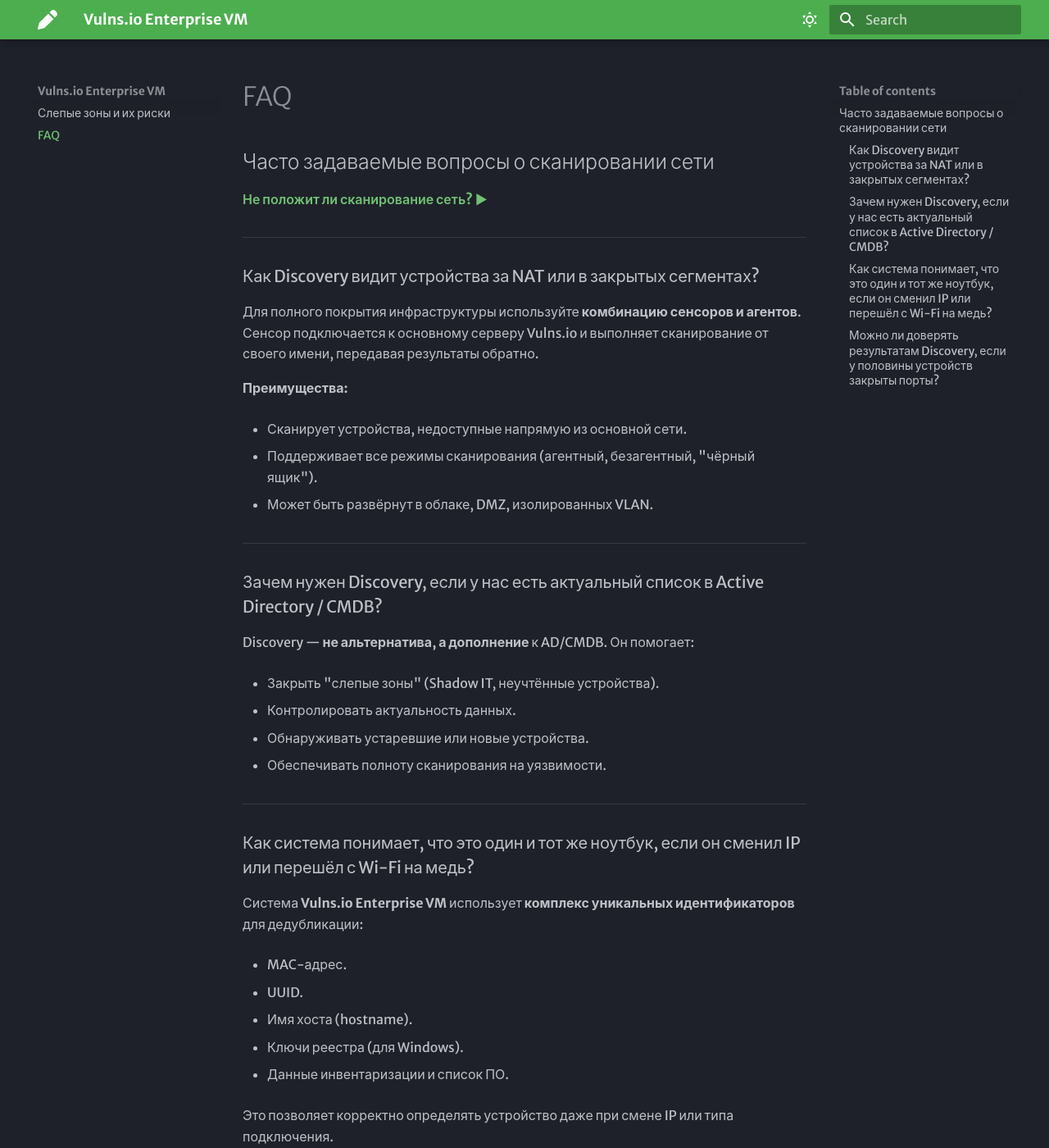
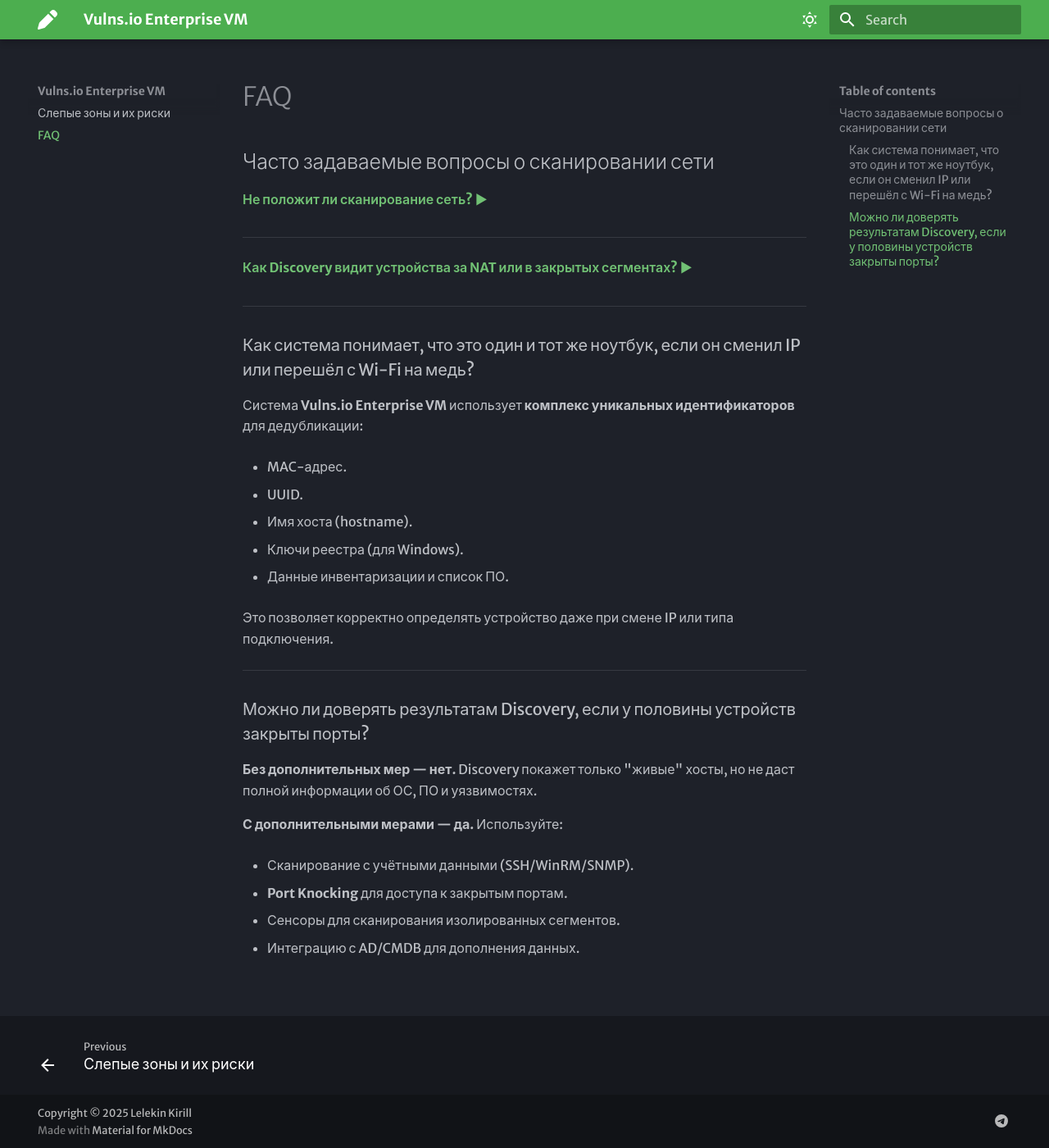
Before and after one commit to lelekinkirill96/mkdocs_portfolio, an MkDocs documentation site: the page built from docs/FAQ.md, in a window 1280 px wide and 1400 px high. Shown: the whole window at 82% size. Built offline with MkDocs 1.6.1 and Material for MkDocs 9.7.7, drawn with Linux system fonts in a browser that asks for light colours.

Commit message:
Update FAQ.md

```diff
--- a/docs/FAQ.md
+++ b/docs/FAQ.md
@@ -98,31 +98,80 @@
 
 ---
 
-### Как Discovery видит устройства за NAT или в закрытых сегментах?
+<script>
+function toggleText() {
+  const text = document.getElementById("hiddenTextNAT");
+  const link = document.getElementById("toggleLinkNAT");
 
-Для полного покрытия инфраструктуры используйте **комбинацию сенсоров и агентов**. Сенсор подключается к основному серверу Vulns.io и выполняет сканирование от своего имени, передавая результаты обратно.
+  if (text.style.display === "none" || text.style.display === "") {
+    text.style.display = "block";
+    link.textContent = "Скрыть ответ ▼";
+  } else {
+    text.style.display = "none";
+    link.textContent = "Как Discovery видит устройства за NAT или в закрытых сегментах? ▶";
+  }
+}
+</script>
 
-**Преимущества:**
+<style>
+.toggle-link {
+  color: #2c3e50;
+  font-weight: 600;
+  cursor: pointer;
+  display: inline-flex;
+  align-items: center;
+  margin-bottom: 8px;
+  text-decoration: none;
+  font-size: 16px;
+}
 
-- Сканирует устройства, недоступные напрямую из основной сети.
+.toggle-link:hover {
+  color: #3498db;
+}
 
-- Поддерживает все режимы сканирования (агентный, безагентный, "чёрный ящик").
+.hidden-text {
+  display: none;
+  background-color: #fefefe;
+  border: 1px solid #e0e0e0;
+  border-radius: 6px;
+  padding: 16px;
+  margin-top: 8px;
+  box-shadow: 0 2px 4px rgba(0, 0, 0, 0.05);
+  line-height: 1.5;
+}
 
-- Может быть развёрнут в облаке, DMZ, изолированных VLAN.
+.section-title {
+  font-weight: 600;
+  color: #2c3e50;
+  margin-top: 12px;
+  margin-bottom: 8px;
+  font-size: 15px;
+}
 
----
+.section-content {
+  margin-left: 16px;
+  margin-bottom: 12px;
+}
 
-### Зачем нужен Discovery, если у нас есть актуальный список в Active Directory / CMDB?
+.section-content li {
+  margin-bottom: 6px;
+}
+</style>
 
-Discovery — **не альтернатива, а дополнение** к AD/CMDB. Он помогает:
+<a id="toggleLinkNAT" class="toggle-link" onclick="toggleText()">
+  Как Discovery видит устройства за NAT или в закрытых сегментах? ▶
+</a>
 
-- Закрыть "слепые зоны" (Shadow IT, неучтённые устройства).
+<div id="hiddenTextNAT" class="hidden-text">
+  Для полного покрытия инфраструктуры используйте комбинацию сенсоров и агентов. Сенсор подключается к основному серверу Vulns.io и выполняет сканирование от своего имени, передавая результаты обратно.
 
-- Контролировать актуальность данных.
-
-- Обнаруживать устаревшие или новые устройства.
-
-- Обеспечивать полноту сканирования на уязвимости.
+  <div class="section-title">Преимущества:</div>
+  <ul class="section-content">
+    <li>Сканирует устройства, недоступные напрямую из основной сети.</li>
+    <li>Поддерживает все режимы сканирования (агентный, безагентный, "чёрный ящик").</li>
+    <li>Может быть развёрнут в облаке, DMZ, изолированных VLAN.</li>
+  </ul>
+</div>
 
 ---
 
```
